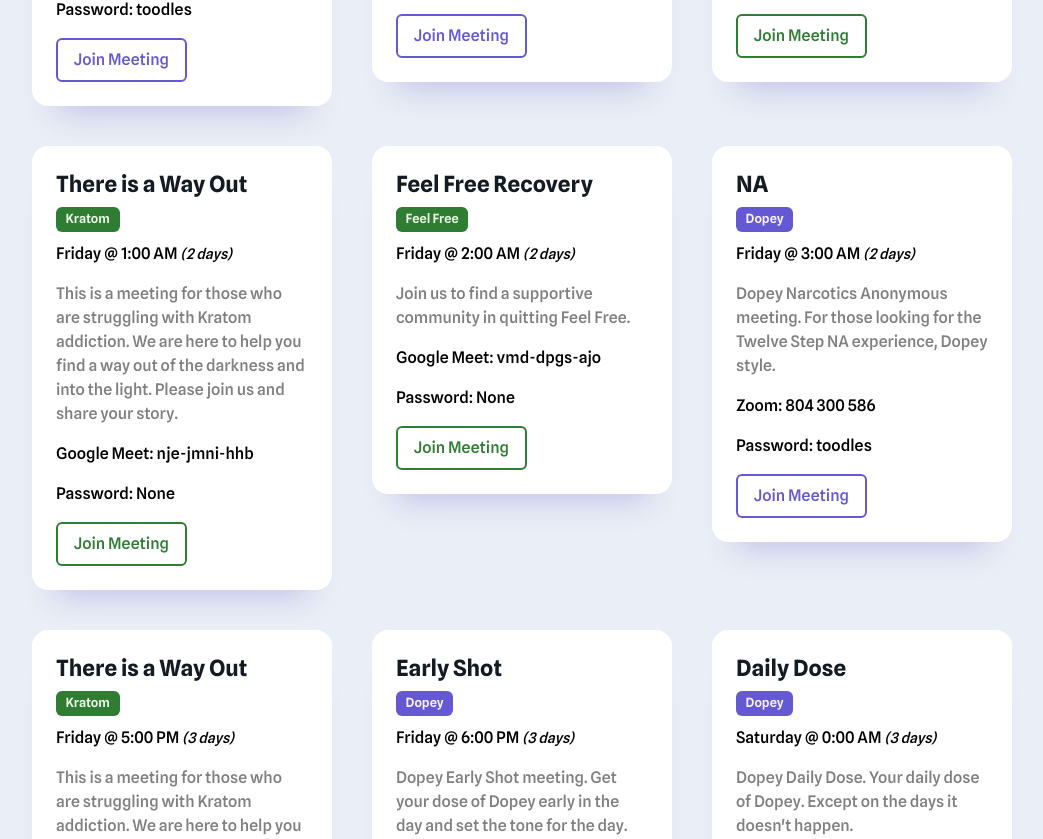
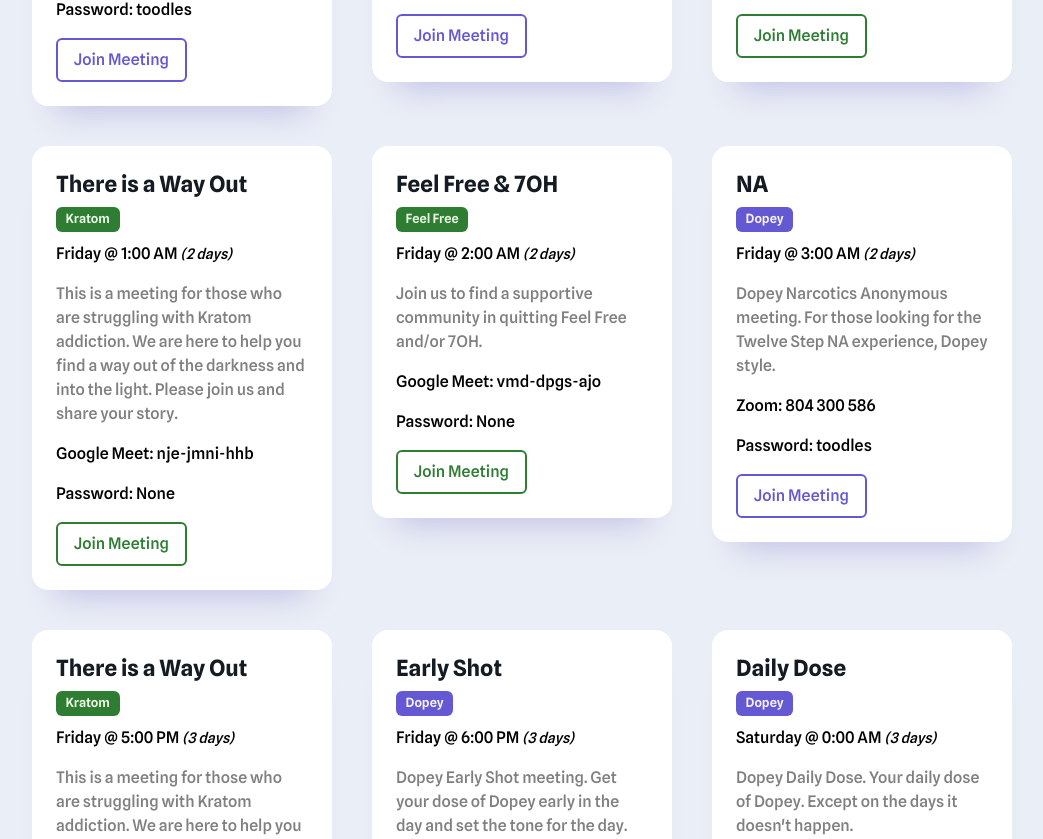
Before and after one commit to mclifford82/nextanon, a React (Create React App) app: page / in a window 1280 px wide. Shown: the part 1821-2660 px from the top of the page, without its empty margins (118-1161 px from the left). Built offline with nearby package versions, Linux system fonts and the light colour scheme.

Commit message:
Update for the fucking feel free meeting to include 7OH.

```diff
--- a/public/data_utc.json
+++ b/public/data_utc.json
@@ -532,7 +532,7 @@
     },
     {
         "id": 40,
-        "name": "Feel Free Recovery",
+        "name": "Feel Free & 7OH",
         "meeting_type": "Feel Free",
         "meeting_link": "https://meet.google.com/vmd-dpgs-ajo",
         "meeting_service": "Google Meet",
@@ -542,7 +542,7 @@
         "meeting_time_hour": 1,
         "meeting_time_minute": 0,
         "meeting_tz": "UTC",
-        "meeting_notes": "Join us to find a supportive community in quitting Feel Free."
+        "meeting_notes": "Join us to find a supportive community in quitting Feel Free and/or 7OH."
     },
     {
         "id": 41,
--- a/src/App.js
+++ b/src/App.js
@@ -52,7 +52,7 @@
       </div>
 
       <p className="lastupdated">
-        Shoutout to my signal/dopey homies. Data last updated 2/4/2025.<br />
+        Shoutout to my signal/dopey homies. Data last updated 2/14/2025.<br />
         <img src={process.env.PUBLIC_URL + '/yosh.png'} alt="Yoshi the Nerd" />
       </p>
 
```
